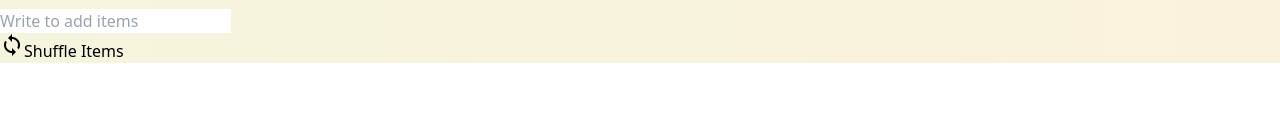
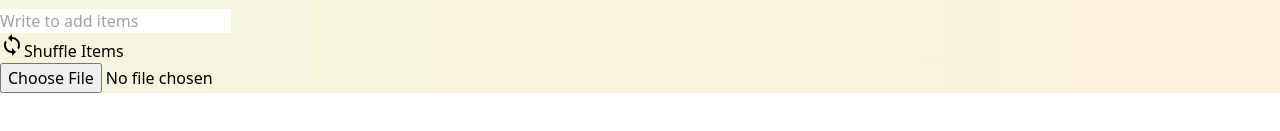
Before and after one commit to narokamyraid199999/vue-Lottery, a Vue app: page / in a window 1280 px wide. Shown: the part 447-578 px from the top of the page. Built offline with nearby package versions, Linux system fonts and the light colour scheme; what vue-sweetalert2 would draw is missing.

Commit message:
feat: add file upload function

```diff
--- a/src/views/HomeView.vue
+++ b/src/views/HomeView.vue
@@ -8,6 +8,9 @@ const items = ref([]);
 let userInput = ref("");
 const activeItemId = ref(null);
 const selectedItemId = ref(null);
+const file = ref(null);
+const content = ref(null);
+const doc = ref(null);
 
 const addItem = () => {
   if (userInput.value.length > 3) {
@@ -91,6 +94,9 @@ const shuffle = () => {
 
     setTimeout(() => {
       Swal.fire({
+        showConfirmButton: false,
+        showDenyButton: true,
+        denyButtonText: "Close",
         title: "Congratulation",
         text: items.value.filter((item) => item.id == selectedItemId.value)[0]
           .data,
@@ -102,10 +108,42 @@ const shuffle = () => {
     }, counter);
   }
 };
+
+const readFile = () => {
+  const file = doc.value.files[0];
+  if (file && file.name.includes(".txt")) {
+    const reader = new FileReader();
+    reader.onload = (res) => {
+      content.value = res.target.result.split("\n").map((line) => {
+        line = line.replace("\r", "");
+        return line != null && line != "" ? line : null;
+      });
+
+      content.value.forEach((item) => {
+        item != null
+          ? items.value.push({
+              id: Math.floor(Math.random() * 1000000),
+              data: item,
+            })
+          : undefined;
+      });
+    };
+    reader.onerror = (err) => {
+      message.value = "Error reading the file";
+      console.log(err);
+    };
+    reader.readAsText(file);
+  } else {
+    message.value = "Please upload a valid .txt file.";
+    content.value = [];
+  }
+};
 </script>
 
 <template>
-  <div class="app animated-background bg-[#E7F0D3] min-h-screen max-h-screen">
+  <div
+    class="app animated-background bg-[#E7F0D3] min-h-screen max-h-screen overflow-auto"
+  >
     <div class="container mx-auto px-[10%]">
       <div class="flex flex-col items-center justify-center pt-16">
         <!-- <span class="material-icons">keyboard_double_arrow_right</span> -->
@@ -155,12 +193,16 @@ const shuffle = () => {
           >
             <span class="material-icons mr-1">sync</span>Shuffle Items
           </button>
+          <div>
+            <input type="file" ref="doc" @change="readFile" />
+          </div>
         </div>
       </div>
 
       <!-- items -->
+      <div class="overflow-auto mt-10 max-h-[26rem] scrool-panel">
         <div
-        class="flex flex-auto item-parent justify-center mt-8 gap-3 flex-wrap px-[22%]"
+          class="flex flex-auto item-parent justify-center mt-8 gap-3 max-h-[30rem] flex-wrap px-[15%]"
         >
           <div
             @mouseover="activeItemId = item.id"
@@ -188,6 +230,9 @@ const shuffle = () => {
             </p>
           </div>
         </div>
+      </div>
+
+      <!-- <div>{{ content }}</div> -->
     </div>
   </div>
 </template>
@@ -226,4 +271,19 @@ const shuffle = () => {
 .item-text {
   opacity: 100%;
 }
+
+.scrool-panel::-webkit-scrollbar {
+  width: 5px;
+  height: 3px;
+}
+
+/* Track */
+.scrool-panel::-webkit-scrollbar-track {
+  background: #e2e2e3;
+}
+
+/* Handle */
+.scrool-panel::-webkit-scrollbar-thumb {
+  background: #cd3535;
+}
 </style>
```
Lines whose indentation alone changed are shown as unchanged.
